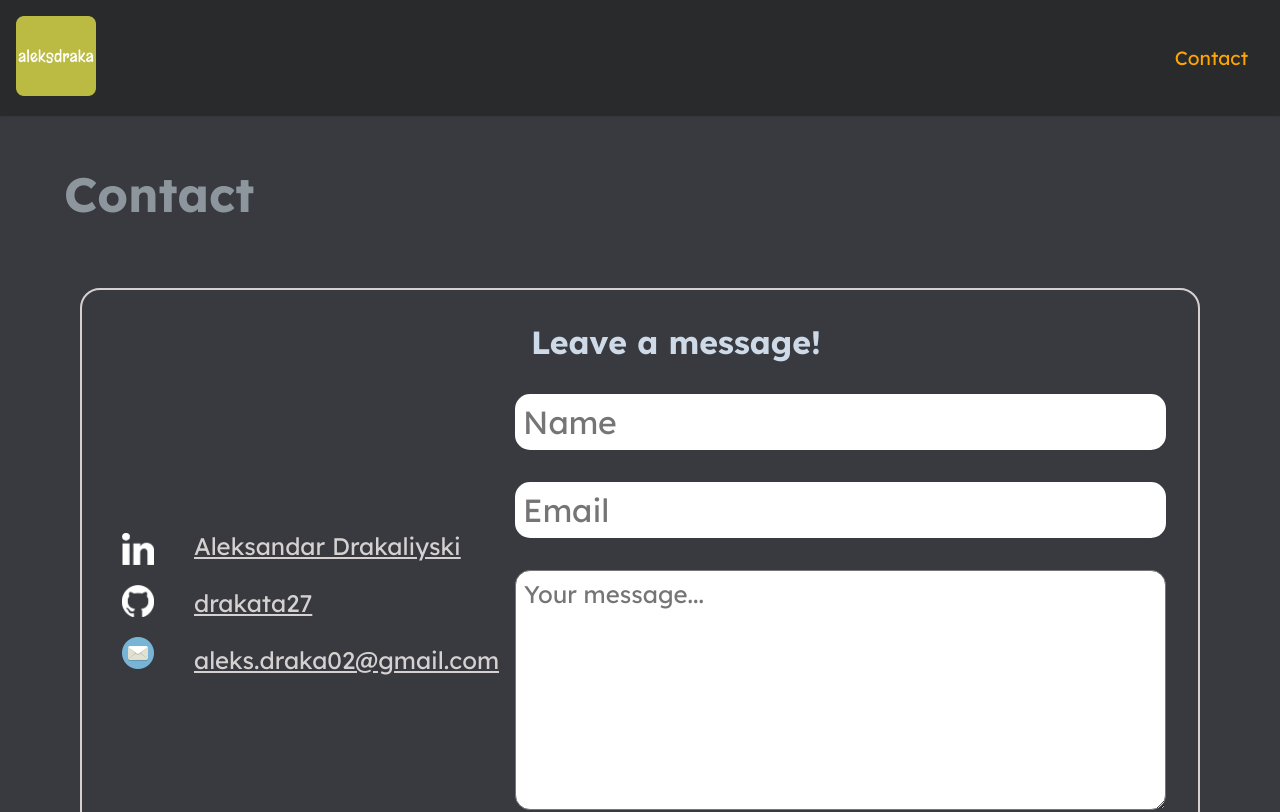
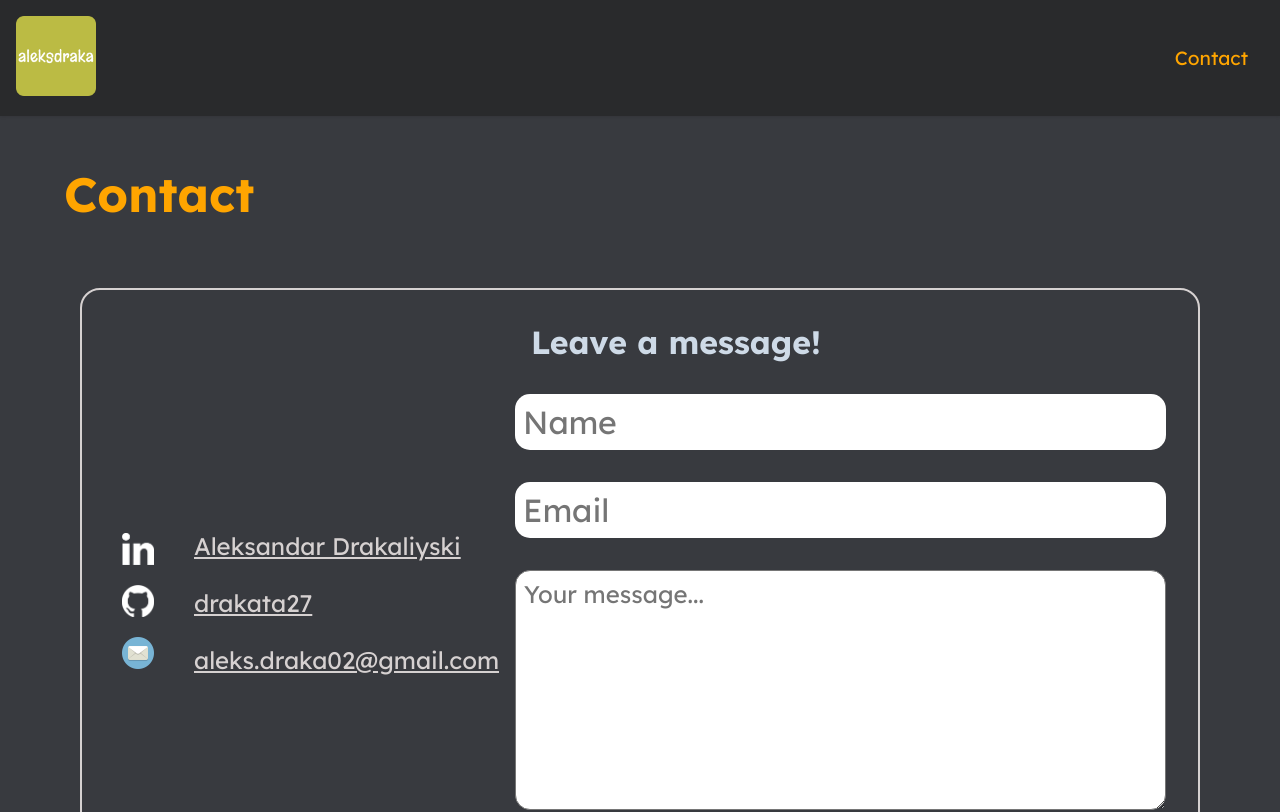
Before and after one commit to drakata27/blog-frontend, a React (Create React App) app: page /contact in a window 1280 px wide. Shown: the top 812 px of the page. Built offline with nearby package versions, Linux system fonts and the light colour scheme; no server answers.

Commit message:
Changed contact heading color

```diff
--- a/src/App.css
+++ b/src/App.css
@@ -503,6 +503,9 @@ form a:hover{
 .contact-container-main{
   margin: 3rem;
 }
+.contact-container-main h1{
+  color: orange;
+}
 .contact-container{
   display: flex;
   align-items: center;
```
